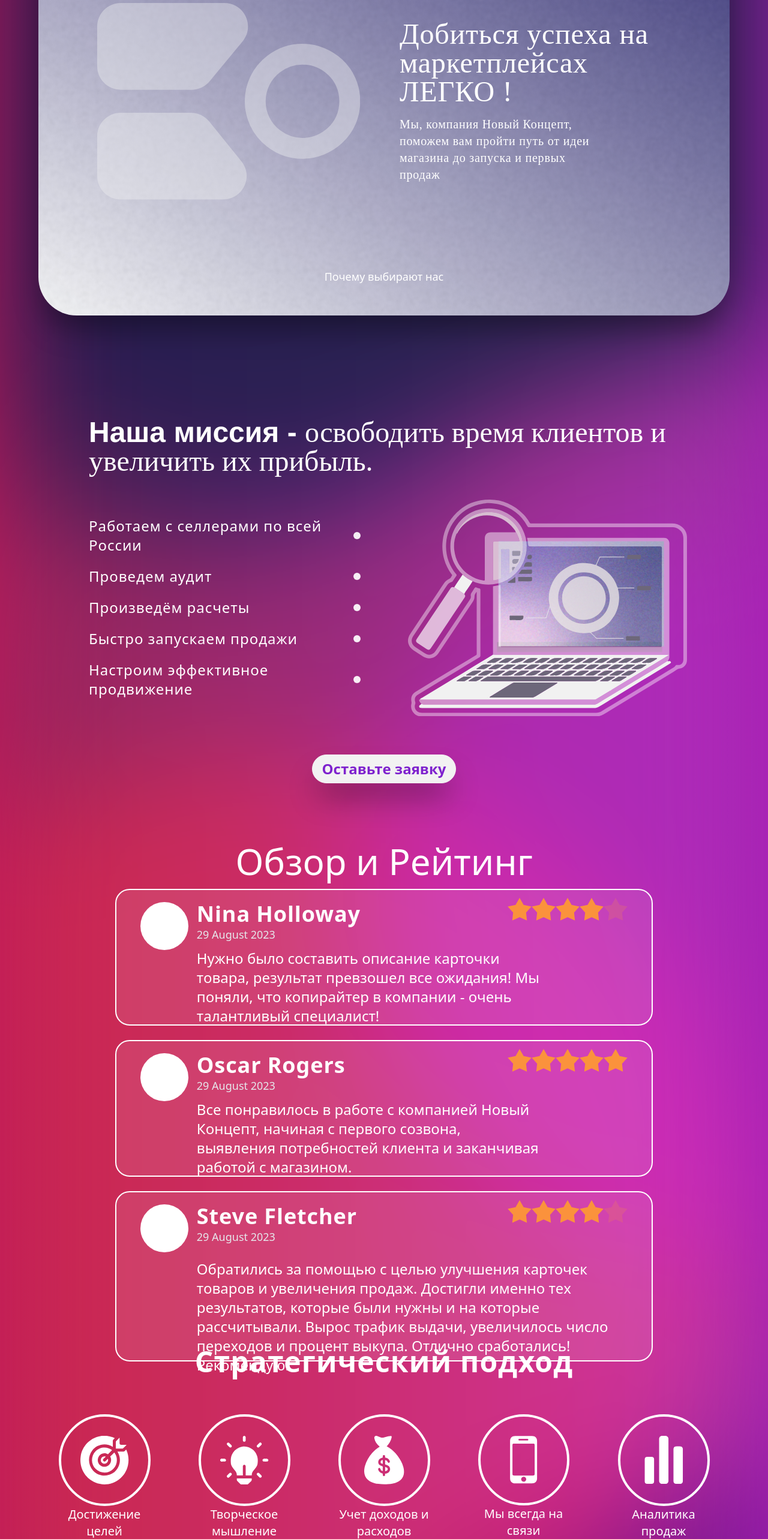
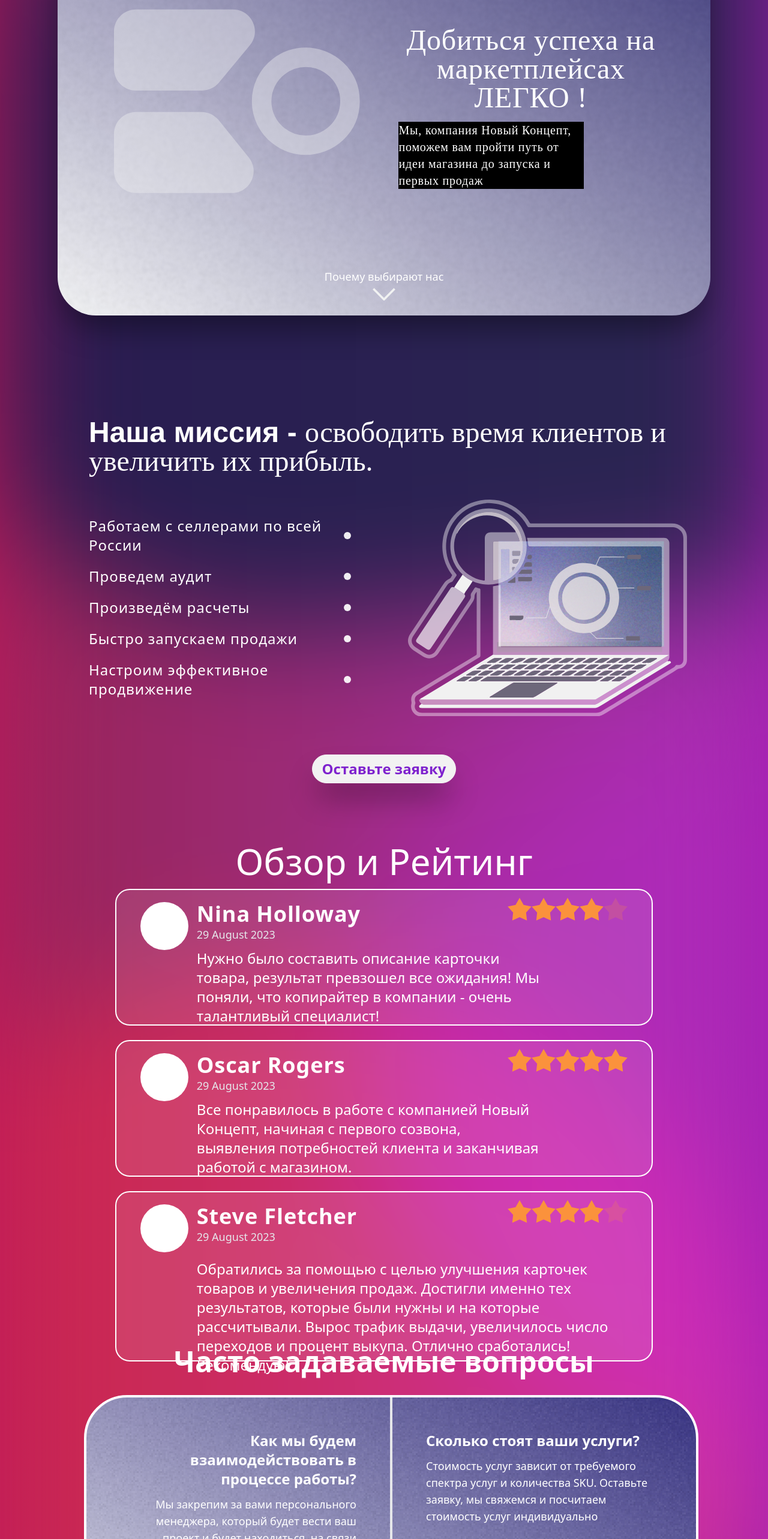
Before and after one commit to Najibmansour/novyi-koncept, a Next.js app: page / in a window 1280 px wide. Shown: the part 234-2800 px from the top of the page at 60% size. Built offline with nearby package versions, Linux system fonts and the light colour scheme; a web font is replaced by a local one.

Commit message:
mobile port of first 2 pages

```diff
--- a/src/app/page.js
+++ b/src/app/page.js
@@ -1,7 +1,10 @@
+// "use client";
 import Footer from "@/components/Footer";
 import HomePage from "@/components/Home";
 import Page2 from "@/components/Pages/page2";
+import Page3 from "@/components/Pages/page3";
 import Page4 from "@/components/Pages/page4";
+import Page5 from "@/components/Pages/page5";
 import Reviews from "@/components/Pages/reviews";
 import BackgroudGradient from "@/components/backgroudGradient";
 import HeroP1 from "@/components/page 1/HeroP1";
@@ -12,24 +15,7 @@ export const metadata = { title: "Добиться успеха на марке
 export default function Home() {
   return (
     <div className="relative overflow-x-clip">
-      <div className="absolute -z-50 bg-gradient-to-r from-pink-700 to-fuchsia-700">
-        <BackgroudGradient />
-      </div>
-      <section className="">
-        <HeroP1 />
-      </section>
-      <section>
-        <Page2 />
-      </section>
-      <section>
-        <Reviews />
-      </section>
-      <section>
-        <Page4 />
-      </section>
-      <footer>
-        <Footer />
-      </footer>
+      <HomePage />
     </div>
   );
 }
--- a/src/components/Home.js
+++ b/src/components/Home.js
@@ -1,14 +1,15 @@
 "use client";
 import Footer from "@/components/Footer";
-import Page1 from "@/components/Pages/page1";
 import Page2 from "@/components/Pages/page2";
-import Page3 from "@/components/Pages/page3";
-import Page4 from "@/components/Pages/page4";
-import Page5 from "@/components/Pages/page5";
 import { useGSAP } from "@gsap/react";
 import Lenis from "@studio-freight/lenis";
 import { ScrollTrigger } from "gsap/ScrollTrigger";
 import gsap from "gsap";
+import BackgroudGradient from "./backgroudGradient";
+import HeroP1 from "./page 1/HeroP1";
+import Reviews from "./Pages/reviews";
+import Table from "@/components/Pages/page5";
+import CirclesPage from "@/components/Pages/page4";
 
 export const metadata = { title: "Achieving success on marketplaces is EASY!" };
 
@@ -31,13 +32,36 @@ export default function HomePage() {
   });
 
   return (
-    <div className="overflow-hidden">
-      <Page1 />
-      <Page2 />
-      <Page3 />
-      <Page4 />
-      <Page5 />
-      <Footer />
-    </div>
+    // <div className="overflow-hidden">
+    //   <Page1 />
+    //   <Page2 />
+    //   <Page3 />
+    //   <Page4 />
+    //   <Page5 />
+    //   <Footer />
+    // </div>
+    <>
+      <div className="absolute -z-50 bg-gradient-to-r from-pink-700 to-fuchsia-700">
+        <BackgroudGradient />
+      </div>
+      <section className="">
+        <HeroP1 />
+      </section>
+      <section>
+        <Page2 />
+      </section>
+      <section>
+        <Reviews />
+      </section>
+      <section>
+        <Table />
+      </section>
+      <section>
+        <CirclesPage />
+      </section>
+      <footer>
+        <Footer />
+      </footer>
+    </>
   );
 }
--- a/src/components/Pages/page1.jsx
+++ b/src/components/Pages/page1.jsx
@@ -5,8 +5,8 @@ import FooterP1 from "../page 1/FooterP1";
 
 const Page1 = () => {
   return (
-    <div className="flex h-[100svh] w-screen flex-col items-center bg-primary">
-      <NavbarP1 />
+    <div className="flex h-[100svh] w-screen flex-col items-center bg-primary lg:h-[100svh]">
+      {/* <NavbarP1 /> */}
       <HeroP1 />
       <FooterP1 />
     </div>
--- a/src/components/Pages/page2.jsx
+++ b/src/components/Pages/page2.jsx
@@ -9,7 +9,7 @@ import ModalButton from "../modal/modalButton";
 const Page2 = () => {
   return (
     <section className="mt-10 flex h-screen w-screen flex-col items-center justify-center gap-8 bg-transparent lg:gap-16">
-      <div className="ml-10 grid w-[80%] grid-cols-1 gap-10 gap-y-5 lg:grid-cols-2 lg:grid-rows-3">
+      <div className="grid w-[80%] grid-cols-1 gap-10 gap-y-5 lg:ml-10 lg:grid-cols-2 lg:grid-rows-3">
         <div className=" flex flex-row items-end justify-center pb-5 lg:order-first lg:col-span-2">
           <p>
             <span className="font-['Helvetica-Bold',Helvetica] text-xl font-semibold text-white lg:w-[30%] lg:text-5xl">
--- a/src/components/Pages/page4.jsx
+++ b/src/components/Pages/page4.jsx
@@ -1,6 +1,6 @@
 import Circles from "../page 4/Circles";
 
-export default function Page4() {
+export default function CirclesPage() {
   return (
     <div className="mt-10 flex flex-col items-center gap-10  lg:gap-16 lg:px-12">
       <h2 className="text-center text-4xl font-bold tracking-wide text-white lg:text-5xl">
--- a/src/components/Pages/page5.jsx
+++ b/src/components/Pages/page5.jsx
@@ -1,10 +1,10 @@
-// "use client";
+"use client";
 import { useGSAP } from "@gsap/react";
 import { ScrollTrigger } from "gsap/ScrollTrigger";
 import gsap from "gsap";
 import GridFour from "../page 5/grid";
 
-export default function page5() {
+export default function Table() {
   gsap.registerPlugin(ScrollTrigger);
 
   useGSAP(() => {
@@ -30,7 +30,7 @@ export default function page5() {
 
   return (
     <div className="mt-10 flex h-screen flex-col items-center justify-center gap-5 px-4 lg:gap-8 lg:px-12 ">
-      <h2 className="text-center text-3xl font-bold text-primary lg:text-4xl">
+      <h2 className="text-center text-4xl font-bold text-white lg:text-5xl">
         Часто задаваемые вопросы
       </h2>
       <article
@@ -38,28 +38,6 @@ export default function page5() {
         id="BigBox"
       >
         <GridFour id="BigBox" />
-        {/* <div className="mx-5 grid h-[90%] min-w-[750px] grid-cols-2  lg:mx-auto lg:max-w-[70%] ">
-          <Box
-            pos="top-left"
-            title="Почему я должен выбрать именно вас?"
-            text=" В нашей команде профессионалы высокого уровня, которые знают все об алгоритмах маркетплейсов"
-          />
-          <Box
-            pos="top-right"
-            title="Я только планирую выйти на маркетплейсы, чем вы можете быть мне полезны?"
-            text="Проведем анализ выбранного вами товара и составим четкий план развития бизнеса для уверенного и успешного старта"
-          />
-          <Box
-            pos="bottom-left"
-            title="Сколько стоят ваши услуги?"
-            text="Стоимость услуг зависит от требуемого спектра услуг и количества SKU. Оставьте заявку, мы свяжемся и посчитаем стоимость услуг индивидуально"
-          />
-          <Box
-            pos="bottom-right"
-            title="Как мы будем взаимодействовать в процессе работы?"
-            text="Мы закрепим за вами персонального менеджера,  который будет вести ваш проект и будет находиться  на связи"
-          />
-        </div> */}
       </article>
     </div>
   );
@@ -95,13 +73,13 @@ function Box({ pos, title, text }) {
     <div
       className={
         borderStyle +
-        "flex flex-col items-center justify-center gap-4 border-4 border-primary lg:h-[500px]" +
+        "flex flex-col items-center justify-center gap-4 border-4 border-white lg:h-[500px]" +
         align +
         " " +
         cornerStyle
       }
     >
-      <h3 className="w-[100%] font-semibold text-primary lg:w-[70%] lg:text-2xl">
+      <h3 className="w-[100%] font-semibold text-white lg:w-[70%] lg:text-2xl">
         {title}
       </h3>
       <p className="w-[100%] lg:w-[70%] lg:text-2xl">{text}</p>
--- a/src/components/page 1/FooterP1.jsx
+++ b/src/components/page 1/FooterP1.jsx
@@ -3,13 +3,16 @@ import DownArrow from "../svgs/downArrow";
 
 const FooterP1 = () => {
   return (
-    <div className="flex flex-1 flex-col items-center justify-end pb-3 text-primary-content lg:pb-10 ">
-      <div className=" flex  animate-bounce flex-col items-center">
-        <p className="mb-1 text-sm text-gray-200 lg:mb-4 lg:text-xl">
-          Почему выбирают нас
-        </p>
-        <DownArrow className="w-6 lg:w-10" />
-      </div>
+    // <div className="flex flex-1 flex-col items-center justify-end pb-3 text-primary-content lg:pb-10 ">
+    //   <div className=" flex  animate-bounce flex-col items-center">
+    //     <p className="mb-1 text-sm text-gray-200 lg:mb-4 lg:text-xl">
+    //       Почему выбирают нас
+    //     </p>
+    //     <DownArrow className="w-6 lg:w-10" />
+    //   </div>
+    // </div>
+    <div className=" flex h-[15%] w-full flex-row items-center justify-center text-lg text-white">
+      Почему выбирают нас
     </div>
   );
 };
--- a/src/components/page 1/HeroP1.jsx
+++ b/src/components/page 1/HeroP1.jsx
@@ -7,6 +7,7 @@ import gsap from "gsap";
 import Logo from "../svgs/logo/Logo";
 import NavbarP1 from "./NavbarP1";
 import { cn } from "@/lib/cn";
+import DownArrow from "../svgs/downArrow";
 // import { SplitText } from "@cyriacbr/react-split-text";
 
 const HeroP1 = () => {
@@ -53,32 +54,32 @@ const HeroP1 = () => {
     //     </div>
     //   </div>
     // </div>
-    <section className="flex h-screen w-screen flex-row items-center justify-center ">
-      <div className="relative  mb-10 flex h-[95svh] w-[80%] flex-row items-center justify-center overflow-clip rounded-[3rem] bg-opacity-50 bg-gradient-to-tr from-gray-100 from-[1%] to-indigo-800 to-[99%] shadow-3xl grayscale-[0.4] filter lg:mb-0 lg:h-[90%] lg:w-[90%] lg:rounded-[4rem]">
+    <section className="flex h-screen w-screen flex-col items-center justify-end lg:flex-row lg:justify-center ">
+      <div className="relative  mb-10 flex h-[80svh] w-[90%] flex-row items-center justify-center overflow-clip rounded-[3rem] bg-opacity-50 bg-gradient-to-tr from-gray-100 from-[1%] to-indigo-800 to-[99%] shadow-3xl grayscale-[0.4] filter lg:mb-0 lg:h-[90%] lg:w-[85%]  lg:rounded-[4rem]">
         <div className="h-[90%] w-[90%] ">
           <NavbarP1 />
-          <div className="grid h-[75%] w-full grid-cols-2  ">
+          <div className="grid h-[75%] w-full grid-cols-1 space-y-5 lg:grid-cols-2  ">
             <div className="flex w-full items-center justify-center">
-              <Logo className="p-10 opacity-40  filter" />
+              <Logo className="px-16 opacity-40 filter lg:block lg:p-10" />
             </div>
-            <div className="flex  w-full flex-col items-center justify-center  text-white">
-              <div className="logoFont w-[90%] space-y-4 tracking-wider">
-                <h1 className="text-5xl">
+            <div className="flex w-full flex-col items-center justify-center  text-white">
+              <div className="logoFont flex w-[90%] flex-col items-center space-y-4  tracking-wider lg:items-start">
+                <h1 className=" text-center text-xl lg:text-5xl ">
                   Добиться успеха на маркетплейсах ЛЕГКО !
                 </h1>
-                <h2 className="w-[70%] text-xl ">
+                <h2 className="w-[90%] bg-black text-lg lg:w-[70%] lg:text-xl ">
                   Мы, компания Новый Концепт, поможем вам пройти путь от идеи
                   магазина до запуска и первых продаж
                 </h2>
               </div>
             </div>
           </div>
-
-          <div className="flex h-[15%] w-full flex-row items-center justify-center text-lg text-white">
-            Почему выбирают нас
+          <div className="absolute bottom-5 flex w-[90%] animate-bounce flex-col items-center justify-center space-y-1  text-lg text-white">
+            <p className="text-sm lg:text-lg">Почему выбирают нас</p>
+            <DownArrow className="w-6 lg:w-10" />
           </div>
         </div>
-        <div className="bg-noise absolute -z-50 h-full  w-full blur-[2px] filter"></div>
+        <div className="absolute -z-50 h-full w-full  bg-noise blur-[2px] filter"></div>
       </div>
     </section>
   );
--- a/src/components/page 1/NavbarP1.jsx
+++ b/src/components/page 1/NavbarP1.jsx
@@ -18,9 +18,9 @@ const NavbarP1 = () => {
         <Logo className="w-14" />
       </div>
       <div className="flex w-[40%] flex-row items-center justify-between text-2xl text-white">
-        <p>Home</p>
-        <p>About</p>
-        <p>Services</p>
+        <p className="transition-transform hover:scale-125">Home</p>
+        <p className="transition-transform hover:scale-125">About</p>
+        <p className="transition-transform hover:scale-125">Services</p>
       </div>
     </nav>
   );
--- a/src/components/page 2/PointsText.jsx
+++ b/src/components/page 2/PointsText.jsx
@@ -37,11 +37,11 @@ const PointsText = (props) => {
           {descList.map((e) => {
             return (
               <li key={e.id} className="w-full">
-                <p className=" flex flex-row  lg:w-[110%] ">
+                <p className=" flex flex-row-reverse lg:w-[110%]  lg:flex-row ">
                   <span className="flex-1 text-wrap  tracking-[0.06rem] lg:pl-0 lg:text-2xl">
                     {e.title}
                   </span>
-                  <Bullet className="w-3 " />
+                  <Bullet className="mr-4 w-2 lg:w-3" />
                 </p>
               </li>
             );
--- a/src/components/page 5/grid.js
+++ b/src/components/page 5/grid.js
@@ -1,45 +1,51 @@
+import { cn } from "@/lib/cn";
 import React from "react";
 
 const boxes = [
   {
     title: "Как мы будем взаимодействовать в процессе работы?",
     text: "Мы закрепим за вами персонального менеджера,  который будет вести ваш проект и будет находиться  на связи",
-    className: " rounded-tl-[4.5rem] text-right ",
+    className: " rounded-tl-[4.5rem] border-r-2 border-b-2 text-right ",
     textCss: "",
   },
   {
     title: "Сколько стоят ваши услуги?",
     text: "Стоимость услуг зависит от требуемого спектра услуг и количества SKU. Оставьте заявку, мы свяжемся и посчитаем стоимость услуг индивидуально",
-    className: " rounded-tr-[4.5rem] text-left ",
+    className: " rounded-tr-[4.5rem] border-l-2 border-b-2 text-left ",
     textCss: "",
   },
   {
     title:
       "Я только планирую выйти на маркетплейсы, чем вы можете быть мне полезны?",
     text: "Проведем анализ выбранного вами товара и составим четкий план развития бизнеса для уверенного и успешного старта",
-    className: " rounded-bl-[4.5rem] text-right pt-4 ",
+    className: " rounded-bl-[4.5rem] border-r-2 border-t-2 text-right pt-4 ",
     textCss: "",
   },
   {
     title: "Почему я должен выбрать именно вас?",
     text: " В нашей команде профессионалы высокого уровня, которые знают все об алгоритмах маркетплейсов",
-    className: " rounded-br-[4.5rem] text-left pt-4",
+    className: " rounded-br-[4.5rem] border-l-2 border-t-2 text-left pt-4",
     textCss: " ",
   },
 ];
 
-const GridFour = () => {
+const GridFour = (props) => {
   return (
-    <div className="ml-6 grid w-[90%] min-w-[750px] grid-cols-2 grid-rows-2 gap-[4px] rounded-[4.5rem] border-4 border-primary bg-primary ">
+    <div
+      className={cn(
+        "ml-6 grid w-[80%] min-w-[750px] grid-cols-2 grid-rows-2 rounded-[4.5rem] border-4 border-white  bg-gradient-to-tr from-gray-100 from-[1%] to-indigo-800 to-[99%] grayscale-[0.3]",
+        props.className,
+      )}
+    >
       {boxes.map((box, i) => (
         <article
           key={i}
-          className={"h-[40vh] space-y-3 bg-white p-7 lg:p-14" + box.className}
+          className={"bg-noise h-[40vh]  space-y-3 p-7 lg:p-14" + box.className}
         >
-          <h3 className="text-lg font-semibold text-primary lg:text-2xl">
+          <h3 className="text-lg font-semibold text-white lg:text-2xl">
             {box.title}
           </h3>
-          <p className="text-md lg:text-lg">{box.text}</p>
+          <p className="text-md text-white lg:text-lg">{box.text}</p>
         </article>
       ))}
     </div>
```
